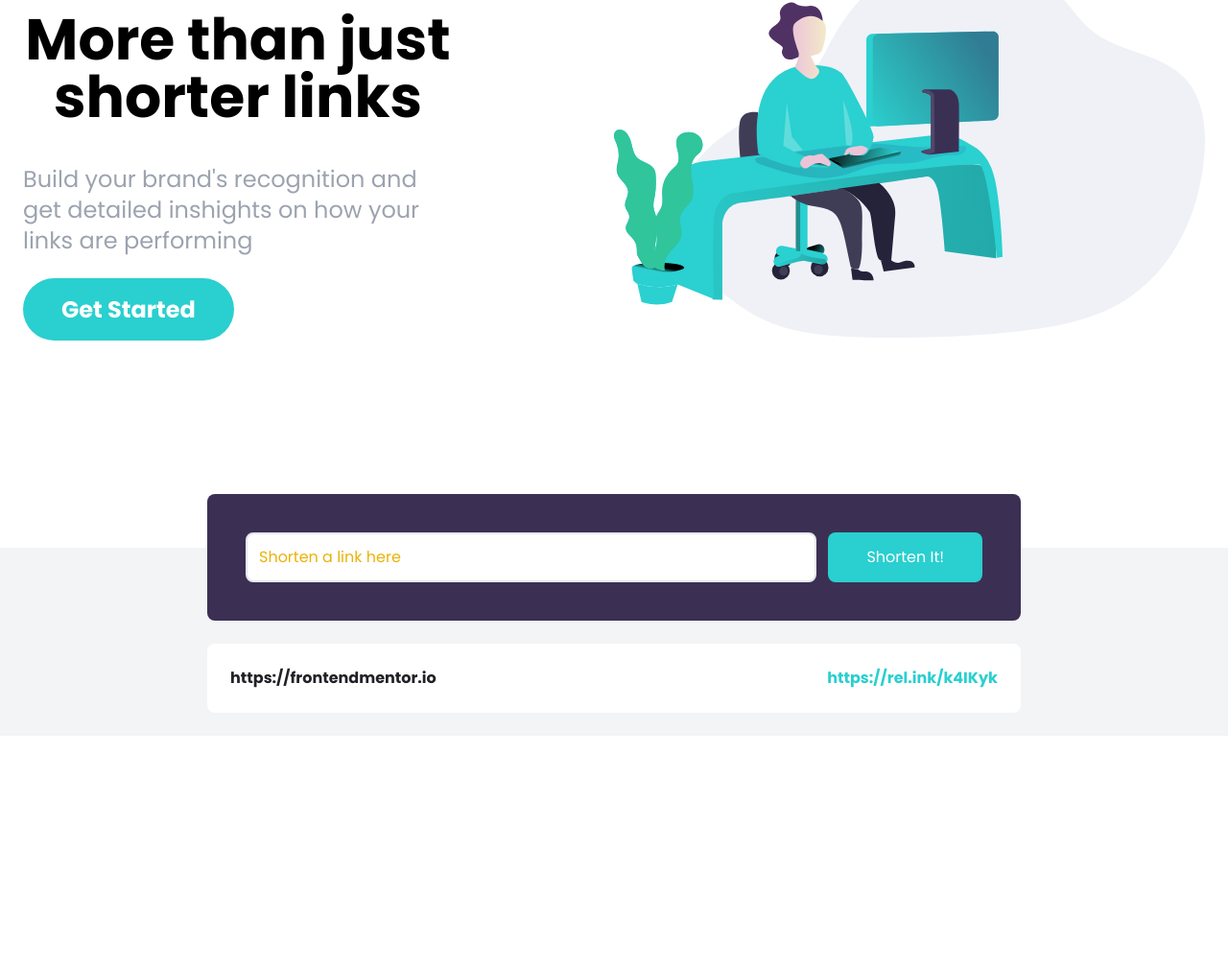
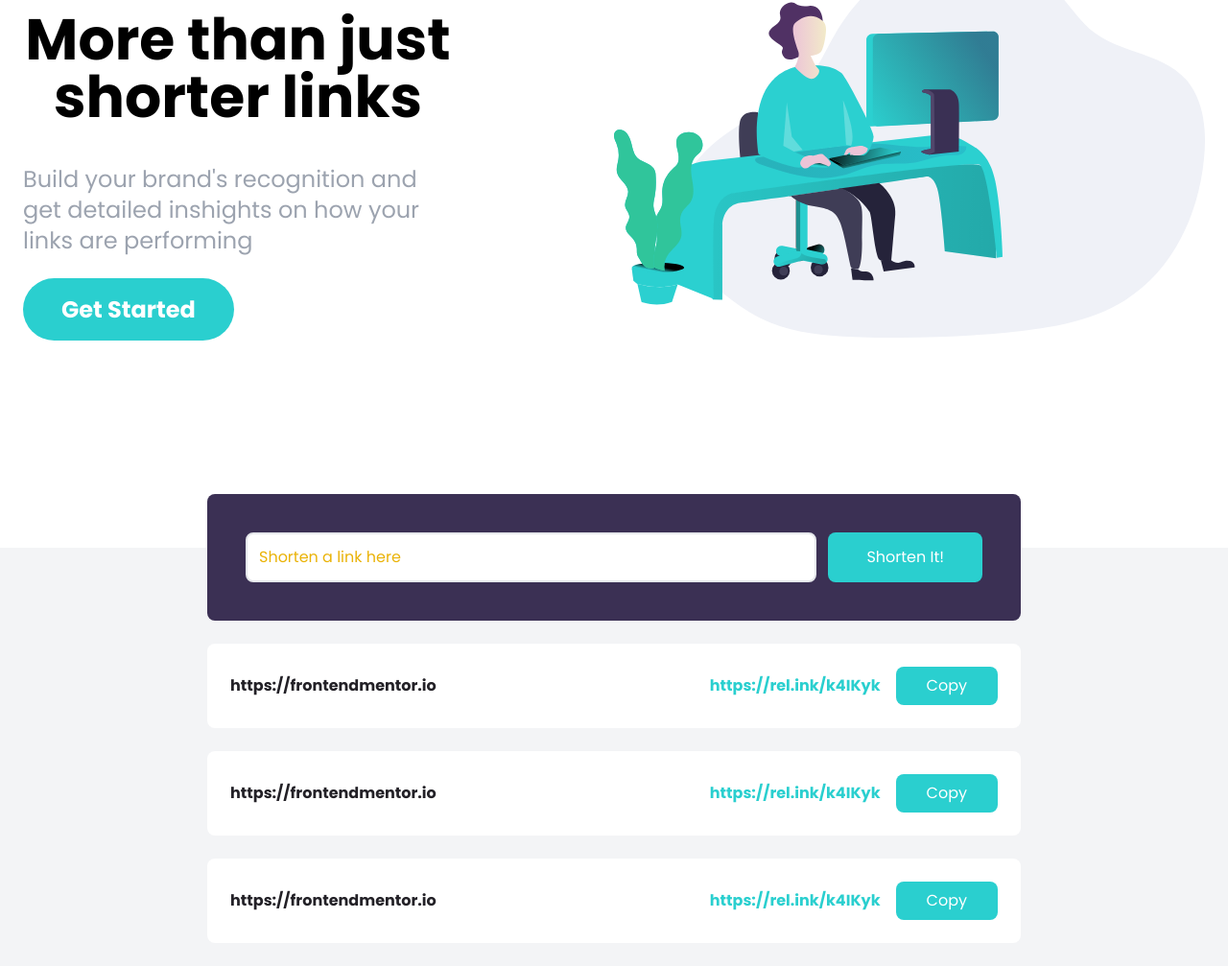
Before and after one commit to MuhammadTurkmen/Shortly, a website: page index.html in a window 1280 px wide. Shown: the part 173-1180 px from the top of the page at 96% size. Before the commit the page ends 940 px from the top, so only its background shows below. Drawn offline with Linux system fonts and the light colour scheme.

Commit message:
adding class

```diff
--- a/index.html
+++ b/index.html
@@ -118,6 +118,44 @@
           <div
             class="flex flex-col items-center justify-end flex-1 space-x-4 space-y-2 md:flex-row md:space-y-0">
             <div class="font-bold text-cyan">https://rel.ink/k4IKyk</div>
+            <button
+              class="p-2 px-8 text-white bg-cyan rounded-lg hover:opacity-70 forus:outline-none">
+              Copy
+            </button>
+          </div>
+        </div>
+
+        <!-- Link 1 -->
+        <div
+          class="flex flex-col items-center justify-between w-full p-6 bg-white rounded-lg md:flex-row">
+          <p class="font-bold text-center text-veryDarkViolet md:text-left">
+            https://frontendmentor.io
+          </p>
+
+          <div
+            class="flex flex-col items-center justify-end flex-1 space-x-4 space-y-2 md:flex-row md:space-y-0">
+            <div class="font-bold text-cyan">https://rel.ink/k4IKyk</div>
+            <button
+              class="p-2 px-8 text-white bg-cyan rounded-lg hover:opacity-70 forus:outline-none">
+              Copy
+            </button>
+          </div>
+        </div>
+
+        <!-- Link 1 -->
+        <div
+          class="flex flex-col items-center justify-between w-full p-6 bg-white rounded-lg md:flex-row">
+          <p class="font-bold text-center text-veryDarkViolet md:text-left">
+            https://frontendmentor.io
+          </p>
+
+          <div
+            class="flex flex-col items-center justify-end flex-1 space-x-4 space-y-2 md:flex-row md:space-y-0">
+            <div class="font-bold text-cyan">https://rel.ink/k4IKyk</div>
+            <button
+              class="p-2 px-8 text-white bg-cyan rounded-lg hover:opacity-70 forus:outline-none">
+              Copy
+            </button>
           </div>
         </div>
       </div>
```
Also changed, not shown: css/style.css.
